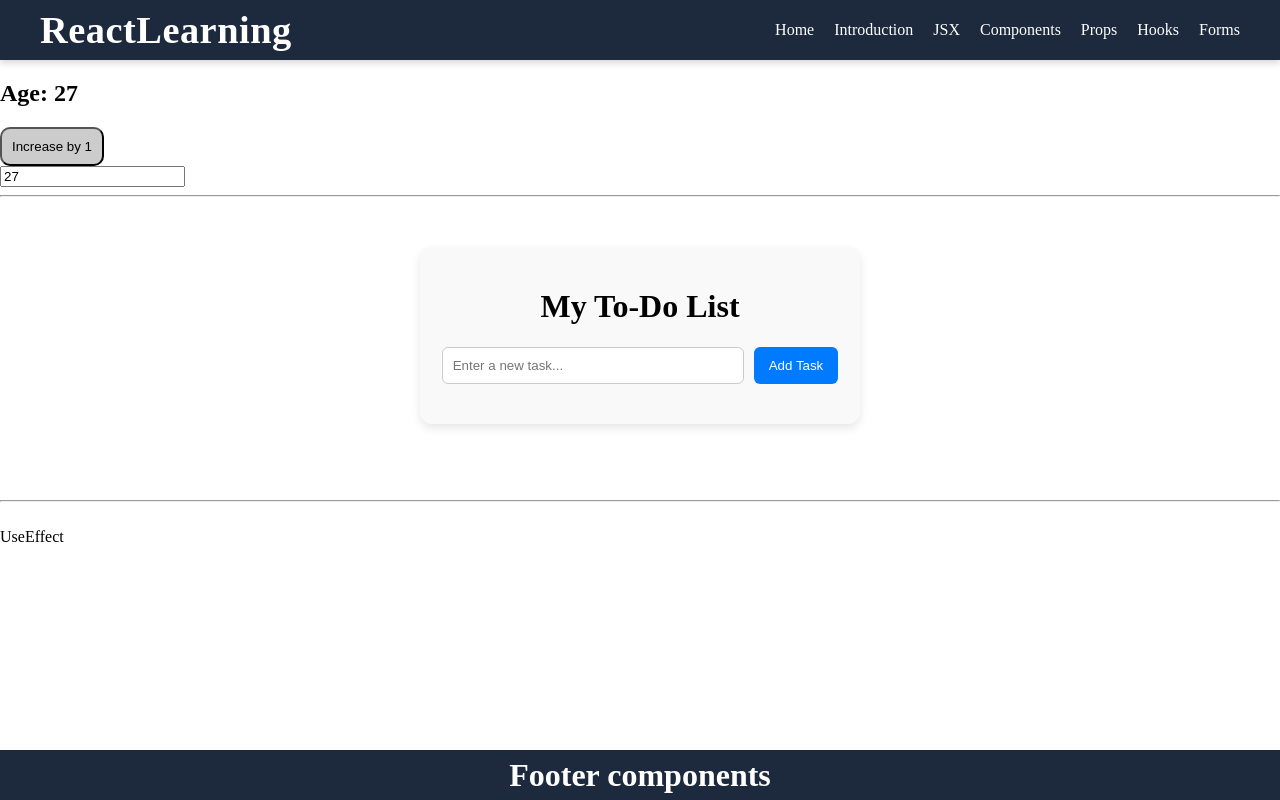
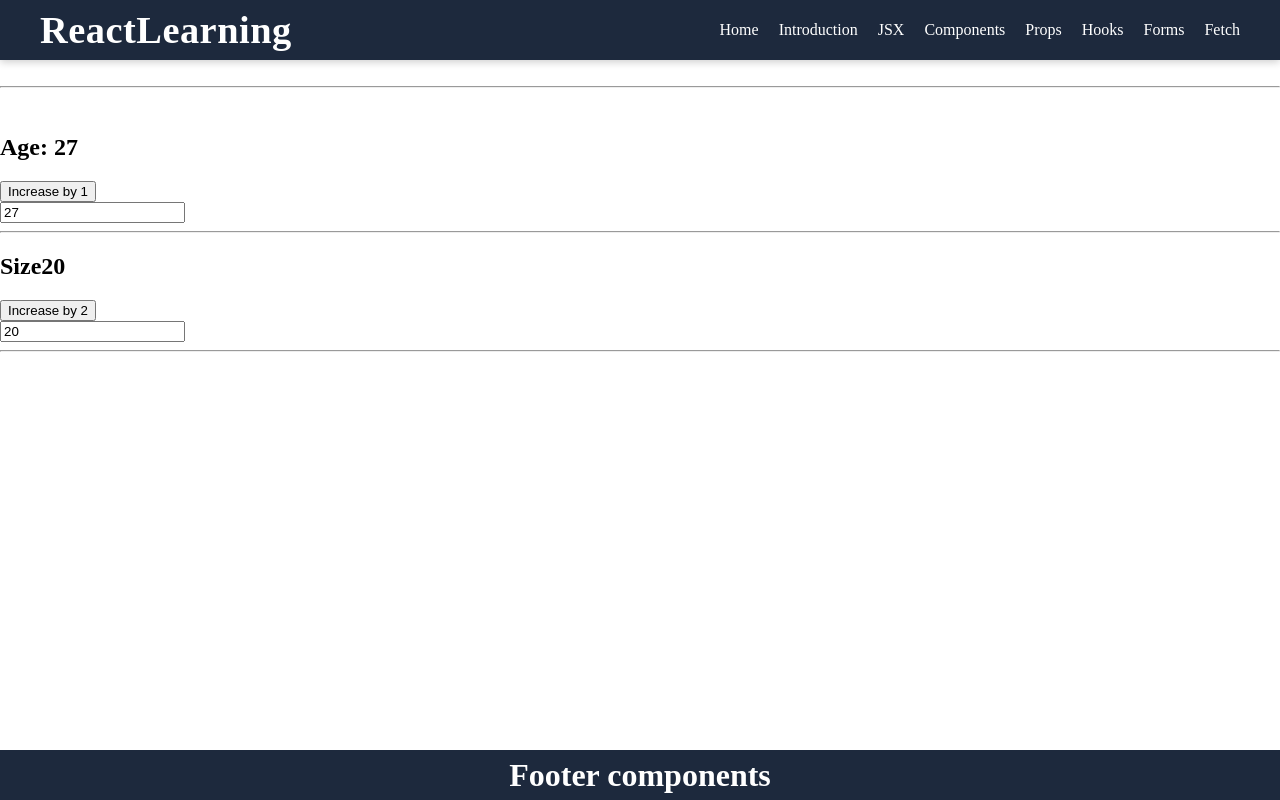
Before and after one commit to jey-uki/react-learning, a React (Vite) app: page /hooks in a window 1280 px wide. Built offline with nearby package versions, Linux system fonts and the light colour scheme.

Commit message:
fetch page

```diff
--- a/src/App.jsx
+++ b/src/App.jsx
@@ -10,6 +10,7 @@ import JSX from "./pages/JSX";
 import NotFound from "./pages/NotFound";
 import Hooks from "./pages/Hooks";
 import Forms from "./pages/Forms";
+import Fetch from "./pages/Fetch";
 
 function App() {
   return (
@@ -24,6 +25,7 @@ function App() {
           <Route path="/props" element={<Props />} />
           <Route path="/hooks" element={<Hooks />} />
           <Route path="/forms" element={<Forms />} />
+          <Route path="/fetch" element={<Fetch />} />
 
           <Route path="*" element={<NotFound />} />
         </Routes>
--- a/src/componensts/Header.jsx
+++ b/src/componensts/Header.jsx
@@ -30,6 +30,9 @@ function Header() {
         </Link>
         <Link to="/forms" style={style.navLink}>
           Forms
+        </Link>
+        <Link to="/fetch" style={style.navLink}>
+          Fetch
         </Link>
       </nav>
     </header>
--- a/src/componensts/forms/DataTable.jsx
+++ b/src/componensts/forms/DataTable.jsx
@@ -1,5 +1,23 @@
 import React, { useEffect, useState } from "react";
+import Table from "@mui/material/Table";
+import TableBody from "@mui/material/TableBody";
+import TableCell from "@mui/material/TableCell";
+import TableContainer from "@mui/material/TableContainer";
+import TableHead from "@mui/material/TableHead";
+import TableRow from "@mui/material/TableRow";
+import Paper from "@mui/material/Paper";
 
+function createData(name, calories, fat, carbs, protein) {
+  return { name, calories, fat, carbs, protein };
+}
+
+const rows = [
+  createData("Frozen yoghurt", 159, 6.0, 24, 4.0),
+  createData("Ice cream sandwich", 237, 9.0, 37, 4.3),
+  createData("Eclair", 262, 16.0, 24, 6.0),
+  createData("Cupcake", 305, 3.7, 67, 4.3),
+  createData("Gingerbread", 356, 16.0, 49, 3.9),
+];
 function DataTable() {
   const [users, setUsers] = useState([]);
 
@@ -8,22 +26,42 @@ function DataTable() {
   }, []);
 
   const fetchPosts = async () => {
-    const response = await fetch("https://jsonplaceholder.typicode.com/users")
+    const response = await fetch("https://jsonplaceholder.typicode.com/users");
     const userData = await response.json();
     console.log(response.json());
     setUsers(userData);
   };
   return (
     <div>
-      <h1>DataTable</h1>
-      <div>
-        {users.map((user) => (
-          <div key={user.id}>
-            <h1>{user.id}: {user.name}</h1>
-            <h2>{user.email}</h2>
-          </div>
-        ))}
-      </div>
+      <TableContainer component={Paper}>
+        <Table sx={{ minWidth: 650 }} aria-label="simple table">
+          <TableHead>
+            <TableRow>
+              <TableCell>Dessert (100g serving)</TableCell>
+              <TableCell align="right">Calories</TableCell>
+              <TableCell align="right">Fat&nbsp;(g)</TableCell>
+              <TableCell align="right">Carbs&nbsp;(g)</TableCell>
+              <TableCell align="right">Protein&nbsp;(g)</TableCell>
+            </TableRow>
+          </TableHead>
+          <TableBody>
+            {rows.map((row) => (
+              <TableRow
+                key={row.name}
+                sx={{ "&:last-child td, &:last-child th": { border: 0 } }}
+              >
+                <TableCell component="th" scope="row">
+                  {row.name}
+                </TableCell>
+                <TableCell align="right">{row.calories}</TableCell>
+                <TableCell align="right">{row.fat}</TableCell>
+                <TableCell align="right">{row.carbs}</TableCell>
+                <TableCell align="right">{row.protein}</TableCell>
+              </TableRow>
+            ))}
+          </TableBody>
+        </Table>
+      </TableContainer>
     </div>
   );
 }
--- a/src/componensts/hooks/UseEffect.jsx
+++ b/src/componensts/hooks/UseEffect.jsx
@@ -1,9 +1,41 @@
-import React from 'react'
+import React, { useEffect, useState } from "react";
 
 function UseEffect() {
+  const [age, setAge] = useState(27);
+  const [size, setSize] = useState(20);
+
+  useEffect(() => {
+    console.info("useEffect is working....");
+  }, [age, size]);
+
+  function increaseAge() {
+    setAge(age + 1);
+  }
+
+  function increaseSize() {
+    setSize(size + 2);
+  }
   return (
-    <div>UseEffect</div>
-  )
+    <>
+      <div>
+        <h2>Age: {age}</h2>
+        <button onClick={increaseAge}>Increase by 1</button>
+        <br />
+        <input type="text" name="" id="" value={age} />
+
+        <hr />
+      </div>
+
+      <div>
+        <h2>Size{size}</h2>
+        <button onClick={increaseSize}>Increase by 2</button>
+        <br />
+        <input type="text" name="" id="" value={size} />
+
+        <hr />
+      </div>
+    </>
+  );
 }
 
-export default UseEffect
+export default UseEffect;
--- a/src/main.jsx
+++ b/src/main.jsx
@@ -5,9 +5,9 @@ import App from "./App.jsx";
 import { BrowserRouter } from "react-router-dom";
 
 createRoot(document.getElementById("root")).render(
-  <StrictMode>
+  // <StrictMode>
     <BrowserRouter>
       <App />
     </BrowserRouter>
-  </StrictMode>
+  // </StrictMode>
 );
--- /dev/null
+++ b/src/pages/Fetch.jsx
@@ -0,0 +1,17 @@
+import React, { useEffect } from "react";
+
+function Fetch() {
+  useEffect(() => {
+    fetchUsers();
+  }, []);
+
+  const fetchUsers = () => {
+    fetch("https://jsonplaceholder.typicode.com/users")
+      .then((response) => response.json())
+      .then((json) => console.log(json));
+  };
+
+  return <div>Fetch</div>;
+}
+
+export default Fetch;
--- a/src/pages/Hooks.jsx
+++ b/src/pages/Hooks.jsx
@@ -5,7 +5,7 @@ import UseEffect from "../componensts/hooks/UseEffect";
 function Hooks() {
   return (
     <>
-      <UseState />
+      {/* <UseState /> */}
       <br />
       <hr />
       <br />
```
